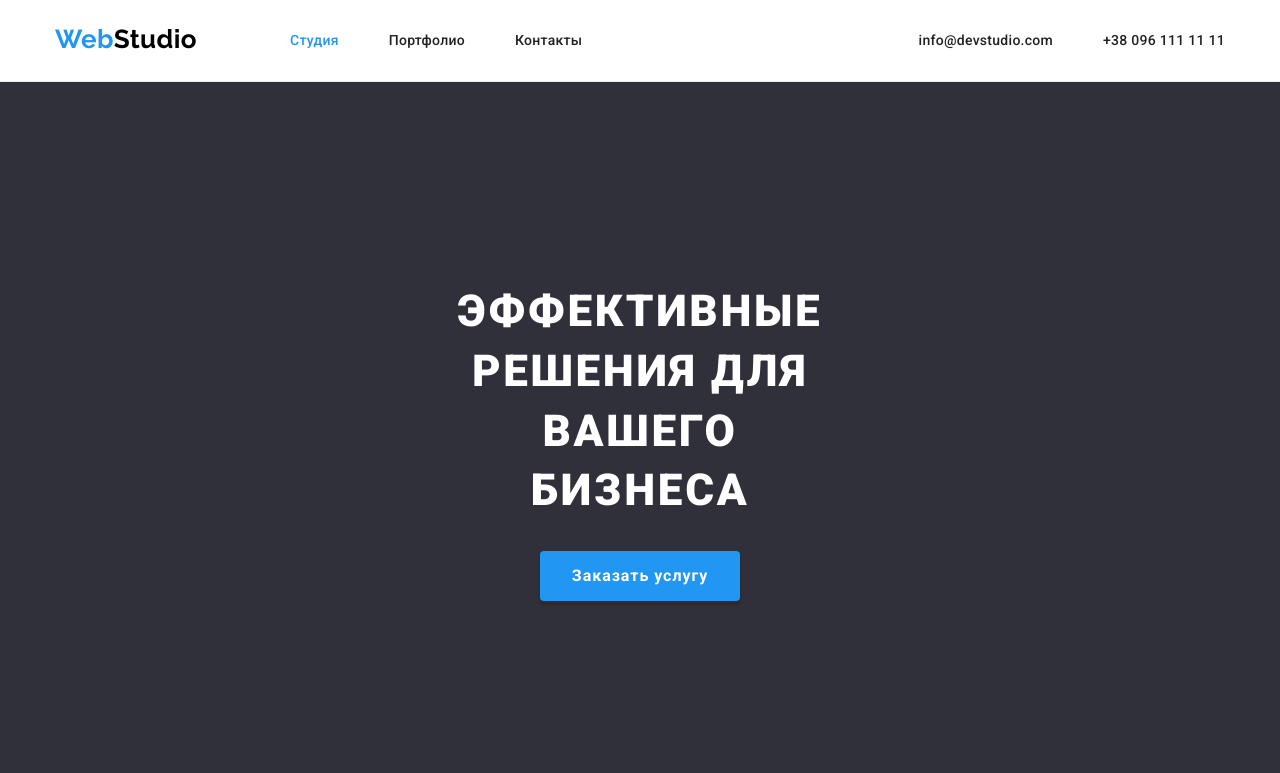
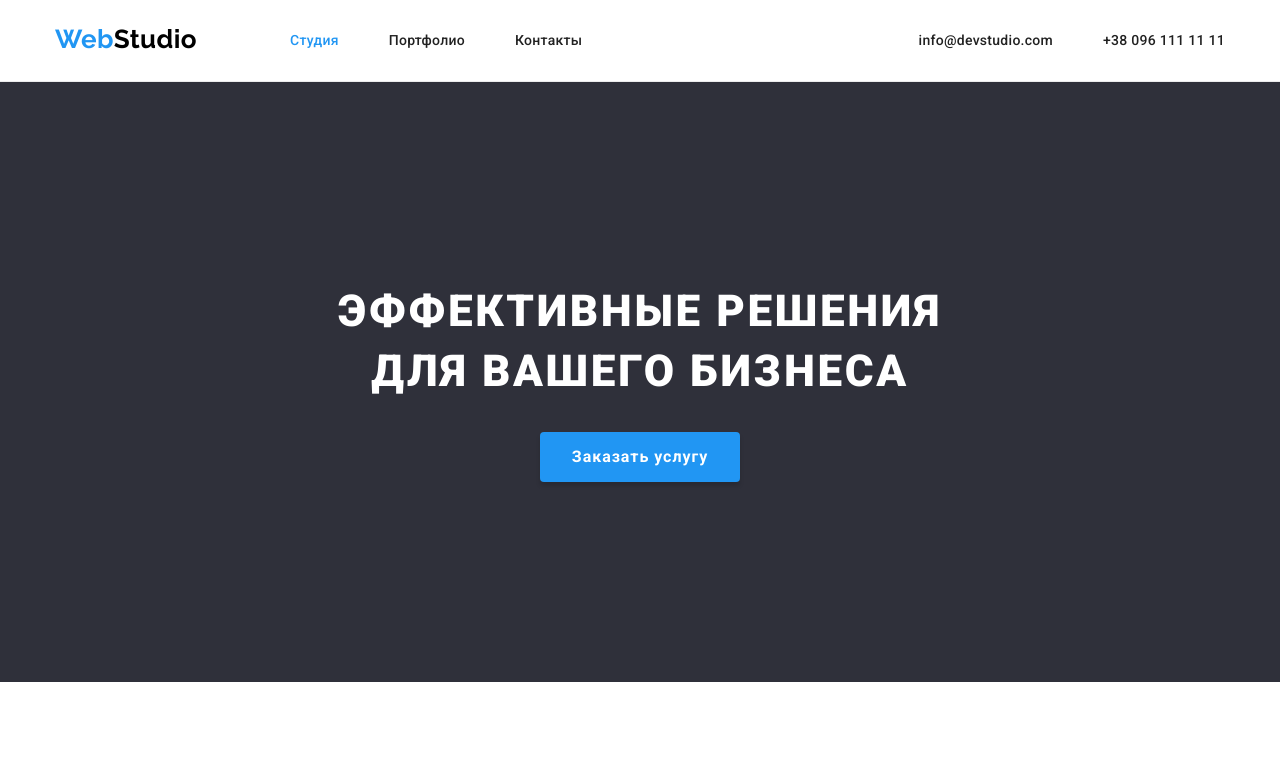
Before and after one commit to toniamolotkova/goit-markup-hw-03, a plain HTML site: page index.html in a window 1280 px wide. Shown: the top 773 px of the page. Drawn offline with nearby package versions, Linux system fonts and the light colour scheme.

Commit message:
Update style.css

```diff
--- a/css/style.css
+++ b/css/style.css
@@ -91,7 +91,6 @@ img {
 
 .page-header {
   border-bottom: 1px solid #ececec;
-  box-shadow: 0px 4px 4px rgba(0, 0, 0, 0.25);
 }
 .header {
   display: flex;
@@ -147,8 +146,10 @@ img {
 }
 
 .hero-title {
+  width: 696px;
+  margin-left: auto;
+  margin-right: auto;
   margin-bottom: 30px;
-  padding: 0 452px;
 
   font-weight: 900;
   font-size: 44px;
```
